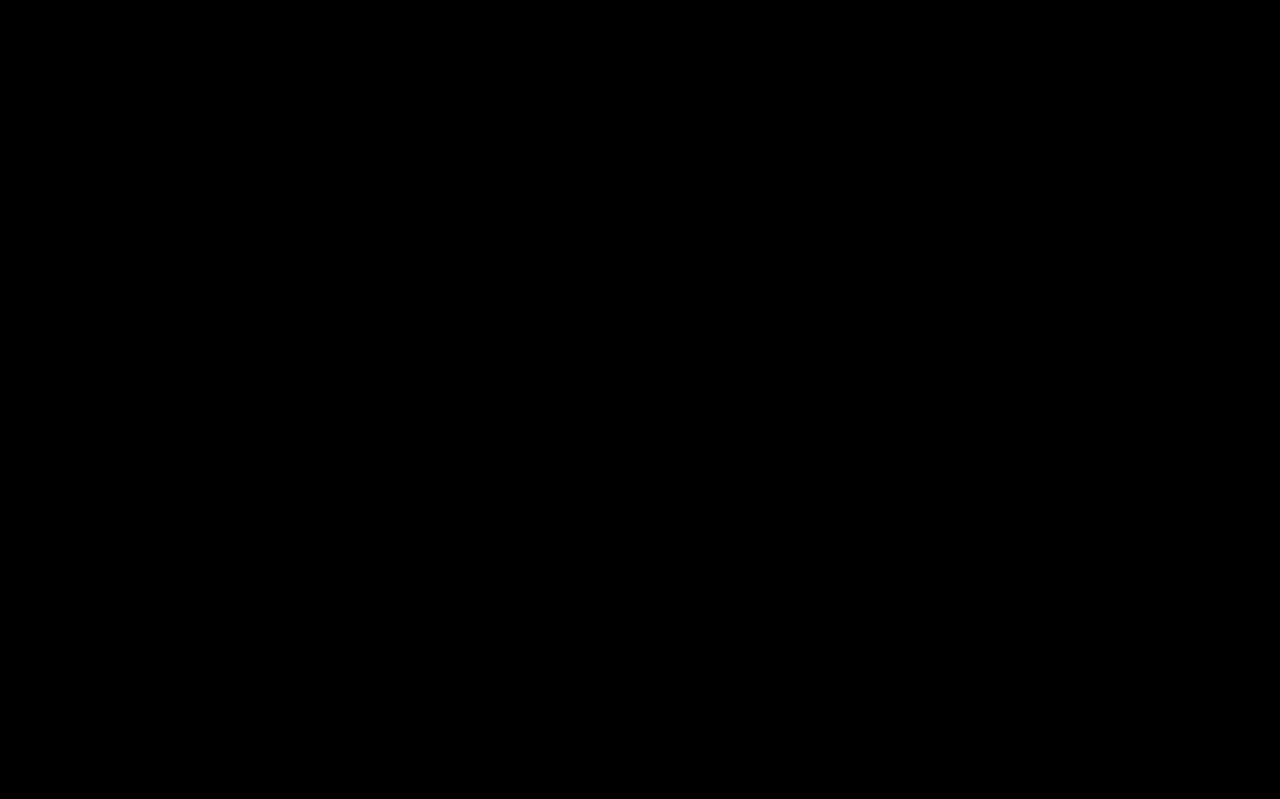
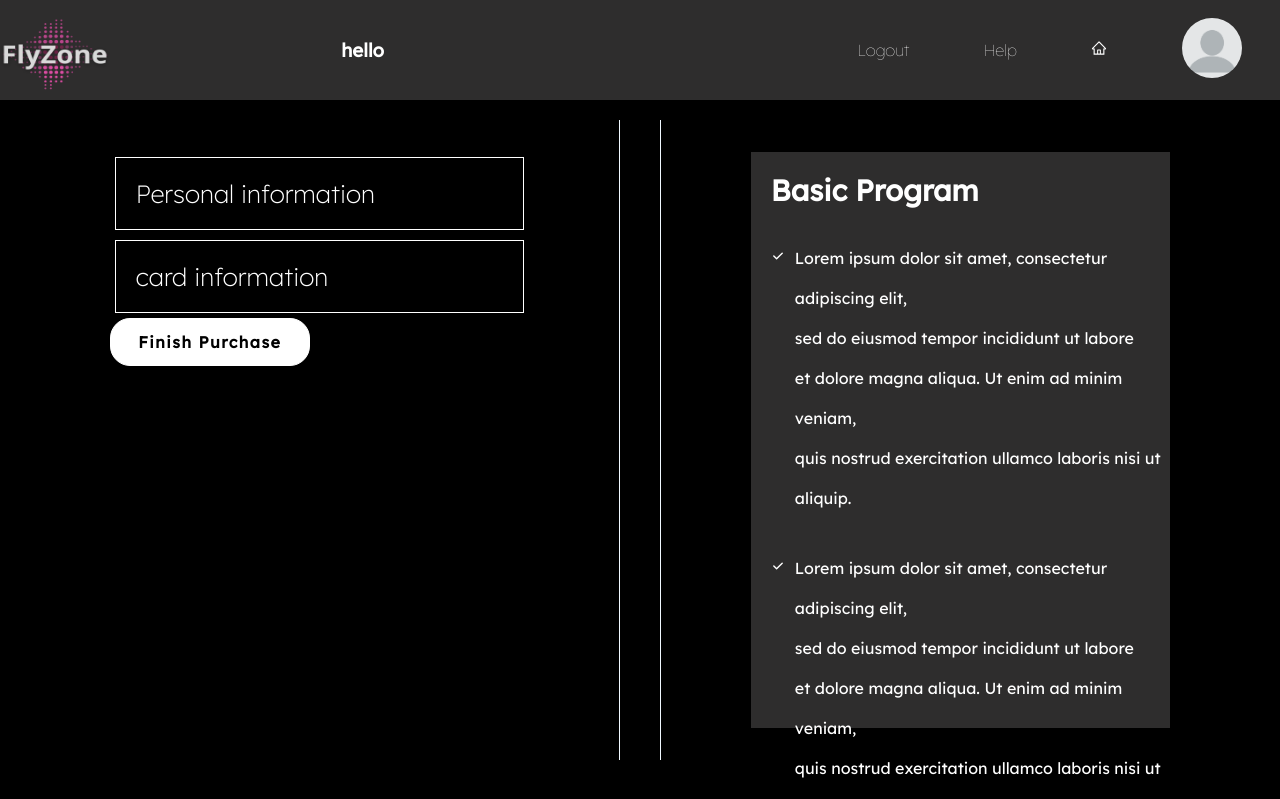
Before and after one commit to Arbiva2020/FlyZone, a React (Vite) app: page /paymentProgram in a window 1280 px wide. Shown: the top 799 px of the page. Built offline with nearby package versions, Linux system fonts and the light colour scheme.

Commit message:
purchase page

```diff
--- a/index.html
+++ b/index.html
@@ -4,6 +4,9 @@
     <meta charset="UTF-8" />
     <link rel="icon" type="image/svg+xml" href="/vite.svg" />
     <link href='https://fonts.googleapis.com/css?family=Lexend' rel='stylesheet'/>
+    <link rel="preconnect" href="https://fonts.googleapis.com">
+    <link rel="preconnect" href="https://fonts.gstatic.com" crossorigin>
+    <link href="https://fonts.googleapis.com/css2?family=Lexend:wght@100;200&display=swap" rel="stylesheet">
     <meta name="viewport" content="width=device-width, initial-scale=1.0" />
     <title>Vite + React</title>
   </head>
--- a/src/components/SideBar/SideBar.jsx
+++ b/src/components/SideBar/SideBar.jsx
@@ -1,31 +1,39 @@
 import React, { useState } from 'react'
 import './SideBar.css'
+import sidebarData from "../SideBar/SidebarData"
 import { Link } from 'react-router-dom'
 import { AiOutlineDotChart, AiOutlineEye } from "react-icons/ai"
 import { HiOutlineClipboardList } from "react-icons/hi"
 import { MdQueryStats } from 'react-icons/md'
 import { SlMagnifier } from 'react-icons/sl'
-// import SidebarData from "./SidebarData.jsx"
 
 const SideBar = () => {
-    const [sidebarStyle, setSidebarStyle] = useState(true)
-    // const [prevSidebarStyle, setPrevSidebarStyle] = useState(false)
+    const [sidebarStyle, setSidebarStyle] = useState({})
+
+    // const handelSidebarStyle = (id) => {
+    //     // e.preventDefault();
+    //     setSidebarStyle(sidebarStyle => ({
+    //         [id]: !sidebarStyle[id],
+    //     }));
+    // };
 
     const handleStyle = (e) => {
         e.preventDefault();
         setSidebarStyle(sidebarStyle => !sidebarStyle)
+        // setSidebarCancelStyle(sidebarCancelStyle => !sidebarCancelStyle)
         console.log(eventKey)
     };
+
+
+
 
   return (
     <div className='sidebar_main'>
         <div className='sidebar_menu'>
-            {/* {SidebarData.map((item) => (
-
+            {/* {sidebarData.map((item) => (
                 <div title={item.title} className={item.className}>
                     <Link className='sidebar_link'>{item.icon}</Link>
                 </div>
-
             ))} */}
             <div eventKey="search" className={sidebarStyle ? 'sidebar_icon_div' : 'sidebar_icon_div_active'} onClick={handleStyle}>
                 <Link className='sidebar_link'><SlMagnifier className='sidebar_icon'/></Link>
@@ -33,13 +41,13 @@ const SideBar = () => {
             <div eventKey="mainView" className={sidebarStyle ? 'sidebar_icon_div' : 'sidebar_icon_div_active'} onClick={handleStyle}>
                 <Link className='sidebar_link'><AiOutlineEye className='sidebar_icon'/></Link>
             </div>
-            <div eventKey="userStatistics" className='sidebar_icon_div'>
+            <div eventKey="userStatistics" className='sidebar_icon_div' onClick={handleStyle}>
                 <Link className='sidebar_link'><MdQueryStats className='sidebar_icon'/></Link>
             </div>
-            <div eventKey="report" className='sidebar_icon_div'>
+            <div eventKey="report" className='sidebar_icon_div' onClick={handleStyle}>
                 <Link className='sidebar_link'><HiOutlineClipboardList className='sidebar_icon'/></Link>
             </div>
-            <div eventKey="ClassStats" className='sidebar_icon_div'>
+            <div eventKey="ClassStats" className='sidebar_icon_div' onClick={handleStyle}>
                 <Link className='sidebar_link'><AiOutlineDotChart className='sidebar_icon'/></Link>
             </div>
 
--- a/src/components/SideBar/SidebarData.jsx
+++ b/src/components/SideBar/SidebarData.jsx
@@ -7,37 +7,48 @@ import { MdQueryStats } from 'react-icons/md'
 import { SlMagnifier } from 'react-icons/sl'
 
 const SidebarData = () => {
-  return (
+    let sidebarData = [
         {
             title: "search",
             path: "",
             icon: <SlMagnifier/>,
+            isActive: false,
             className: "className={sidebarStyle ? 'sidebar_icon_div' : 'sidebar_icon_div_active'}"
         },
         {
             title: "mainView",
             path: "/mainView",
             icon: <AiOutlineEye />,
+            isActive: false,
             className: "className={sidebarStyle ? 'sidebar_icon_div' : 'sidebar_icon_div_active'}"
         },
         {
             title: "userStatistics",
             path: "/userStatistics",
             icon: <MdQueryStats />,
+            isActive: false,
             className: "className={sidebarStyle ? 'sidebar_icon_div' : 'sidebar_icon_div_active'}"
         },
         {
             title: "report",
             path: "/reports",
             icon: <HiOutlineClipboardList />,
+            isActive: false,
             className: "className={sidebarStyle ? 'sidebar_icon_div' : 'sidebar_icon_div_active'}"
         },
         {
             title: "ClassStats",
             path: "/allStats",
             icon: <AiOutlineDotChart />,
+            isActive: false,
             className: "className={sidebarStyle ? 'sidebar_icon_div' : 'sidebar_icon_div_active'}"
         }
+    ]
+    console.log({sidebarData})
+
+
+  return (
+    {}
     )
 }
 
--- /dev/null
+++ b/src/pages/PaymentProgramPage/PaymentForm.css
@@ -0,0 +1,25 @@
+.paymentForm_main {
+    color: #ffffff;
+    display:flex;
+    flex-direction: column;
+    font-family: 'Lexend';
+}
+
+.paymentForm_headline {
+    font-size: 25px;
+    margin: 20px 0px 20px 20px;
+    font-weight: 200;
+    font-family: 'Lexend', sans-serif;
+}
+
+.paymentForm_up{
+    border-style: solid;
+    border-width: 1px;
+    margin: 5px;
+}
+
+.paymentForm_bottom {
+    border-style: solid;
+    border-width: 1px;
+    margin: 5px;
+}
--- /dev/null
+++ b/src/pages/PaymentProgramPage/PaymentForm.jsx
@@ -0,0 +1,27 @@
+import React from 'react'
+import "./PaymentForm.css"
+import Button from '../../components/Generic/Button/Button'
+
+const PaymentForm = () => {
+  return (
+    <div className='paymentForm_main'>
+      <div className='paymentForm_up'>
+        <div className='paymentForm_headline'>Personal information</div>
+        <div className='paymentForm_form'></div>
+      </div>
+      <div className='paymentForm_bottom'>
+        <div className='paymentForm_headline'>card information</div>
+        <div className='paymentForm_form'></div>
+      </div>
+      <Button customStyles={{backgroundColor:"white", color:"black", width:"200px"}}
+        text={"Finish Purchase"}
+        isLightStyle
+        // onClick={}
+        // isDisabled={}
+        to="/"
+      />
+    </div>
+  )
+}
+
+export default PaymentForm
--- a/src/pages/PaymentProgramPage/PaymentProgramPage.css
+++ b/src/pages/PaymentProgramPage/PaymentProgramPage.css
@@ -0,0 +1,68 @@
+.payment_main {
+    color: #ffffff;
+    display:flex;
+    flex-direction: column;
+    font-family: lexend;
+}
+
+.payment_all {
+  display: flex;
+  flex-direction: row;
+}
+
+.payment_left {
+    display: flex;
+    border-style: solid;
+    border-color: aliceblue;
+    border-width: 0px 1px 0px 0px;
+    height: 80vh;
+    width: 50%;
+    margin: 20px;
+}
+
+.payment_form {
+    width: 70%;
+    height: 90%;
+    display: flex;
+    flex-direction: column;
+    align-self: center;
+    margin: 0 auto;
+}
+
+.payment_right {
+    display: flex;
+    border-style: solid;
+    border-color: aliceblue;
+    border-width: 0px 0px 0px 1px ;
+    height: 80vh;
+    width: 50%;
+    margin: 20px;
+}
+
+.payment_box {
+    background-color: #2E2D2D;
+    width: 70%;
+    height: 90%;
+    display: flex;
+    flex-direction: column;
+    align-self: center;
+    margin: 0 auto;
+}
+
+.detail_icon_text {
+    display: flex;
+    flex-direction: row;
+    line-height: 250%;
+    margin: 10px 0px 20px 20px;
+    align-items: first baseline;
+}
+
+.detail_text {
+    margin-left: 10px;
+}
+
+.program_headline {
+    font-weight: lighter;
+    font-size: 25px;
+    margin: 20px 0px 20px 20px;
+}
--- a/src/pages/PaymentProgramPage/PaymentProgramPage.jsx
+++ b/src/pages/PaymentProgramPage/PaymentProgramPage.jsx
@@ -1,8 +1,124 @@
+import Input from '../../components/Generic/Input/Input'
 import React from 'react'
+import './PaymentProgramPage.css'
+import { HiCheck } from "react-icons/hi"
+import AuthHeader from '../../components/AuthHeader/AuthHeader'
+import Button from '../../components/Generic/Button/Button'
+import PaymentForm from './PaymentForm'
+
 
 const PaymentProgramPage = () => {
   return (
-    <div>PaymentProgramPage</div>
+    <div className='payment_main'>
+      <AuthHeader />
+      <div className='payment_all'>
+        <div className='payment_left'>
+          <div className='payment_form'>
+            <PaymentForm />
+          </div>
+        </div>
+        <div className='payment_right'>
+          <div className='payment_box'>
+            <div className='program_headline'><h3>Basic Program</h3></div>
+              <div className='detail_icon_text'>
+                <HiCheck />
+                <p className='detail_text'>
+                  Lorem ipsum dolor sit amet, consectetur adipiscing elit,<br/> sed do eiusmod
+                  tempor incididunt ut labore<br/> et dolore magna aliqua.
+                  Ut enim ad minim veniam, <br/>quis nostrud exercitation ullamco
+                  laboris nisi ut aliquip.
+                </p>
+              </div>
+              <div className='detail_icon_text'>
+                <HiCheck />
+                <p className='detail_text'>
+                Lorem ipsum dolor sit amet, consectetur adipiscing elit,<br/> sed do eiusmod
+                  tempor incididunt ut labore<br/> et dolore magna aliqua.
+                  Ut enim ad minim veniam, <br/>quis nostrud exercitation ullamco
+                  laboris nisi ut aliquip.
+                </p>
+              </div>
+              <div className='detail_icon_text'>
+                <HiCheck />
+                <p className='detail_text'>
+                Lorem ipsum dolor sit amet, consectetur adipiscing elit,<br/> sed do eiusmod
+                  tempor incididunt ut labore<br/> et dolore magna aliqua.
+                  Ut enim ad minim veniam, <br/>quis nostrud exercitation ullamco
+                  laboris nisi ut aliquip.
+                </p>
+              </div>
+          </div>
+        </div>
+      </div>
+        {/* <div className='leftSideElements'>
+          <div className='personalDetails'>
+            <h2 className='card_headline'>Personal information</h2>
+            <div className='details_fullName'>
+              <Input
+                name={"fullName"}
+                // value={loginObject.password}
+                placeholder="Full Name"
+                // setIsFormValid={setIsFormValid}
+                // onBlur={(e) => handleChange(e.target.name, e.target.value)}
+                // type={showPassword ? "text" : "password"}
+                // onChange={(e) => handleChange(e.target.name, e.target.value)}
+                // checkErrorsFunc={validateMinMax}
+                // errorFuncParams={['Password', 6, 20]}
+              />
+            </div>
+            <div className='details_mailAndPhone'>
+              <Input />
+              <Input />
+            </div>
+            <div className='details_adress'>
+              <Input />
+            </div>
+          </div>
+          <div className='cardDetails'>
+            <h2 className='card_headline'>Card information</h2>
+              <div className='details_cardNo'>
+                <Input />
+              </div>
+              <div className='details_cvv_expire'>
+                <Input />
+                <Input />
+              </div>
+              <div className='details_secondAdress'>
+                <Input />
+              </div>
+            </div>
+          <Button
+            text={"Done"}
+            isLightStyle
+            // onClick={}
+            // isDisabled={}
+            to="/"
+          />
+        </div>
+        <div className='rightSideElements'>
+          <div className='detail_box'>
+            <div className='program_headline'>Basic Program</div>
+            <div className='detail_icon_text'>
+              <HiCheck />
+              <p className='detail_text'>
+                Lorem ipsum dolor sit amet, consectetur adipiscing elit,<br/> sed do eiusmod
+                tempor incididunt ut labore<br/> et dolore magna aliqua.
+                Ut enim ad minim veniam, <br/>quis nostrud exercitation ullamco
+                laboris nisi ut aliquip<br/> ex ea commodo consequat.
+              </p>
+            </div>
+            <div className='detail_icon_text'>
+              <HiCheck />
+              <p className='detail_text'>
+              Lorem ipsum dolor sit amet, consectetur adipiscing elit,<br/> sed do eiusmod
+                tempor incididunt ut labore<br/> et dolore magna aliqua.
+                Ut enim ad minim veniam, <br/>quis nostrud exercitation ullamco
+                laboris nisi ut aliquip<br/> ex ea commodo consequat.
+              </p>
+            </div>
+          </div>
+        </div> */}
+    </div>
   )
 }
 
```
Lines whose indentation alone changed are shown as unchanged.
